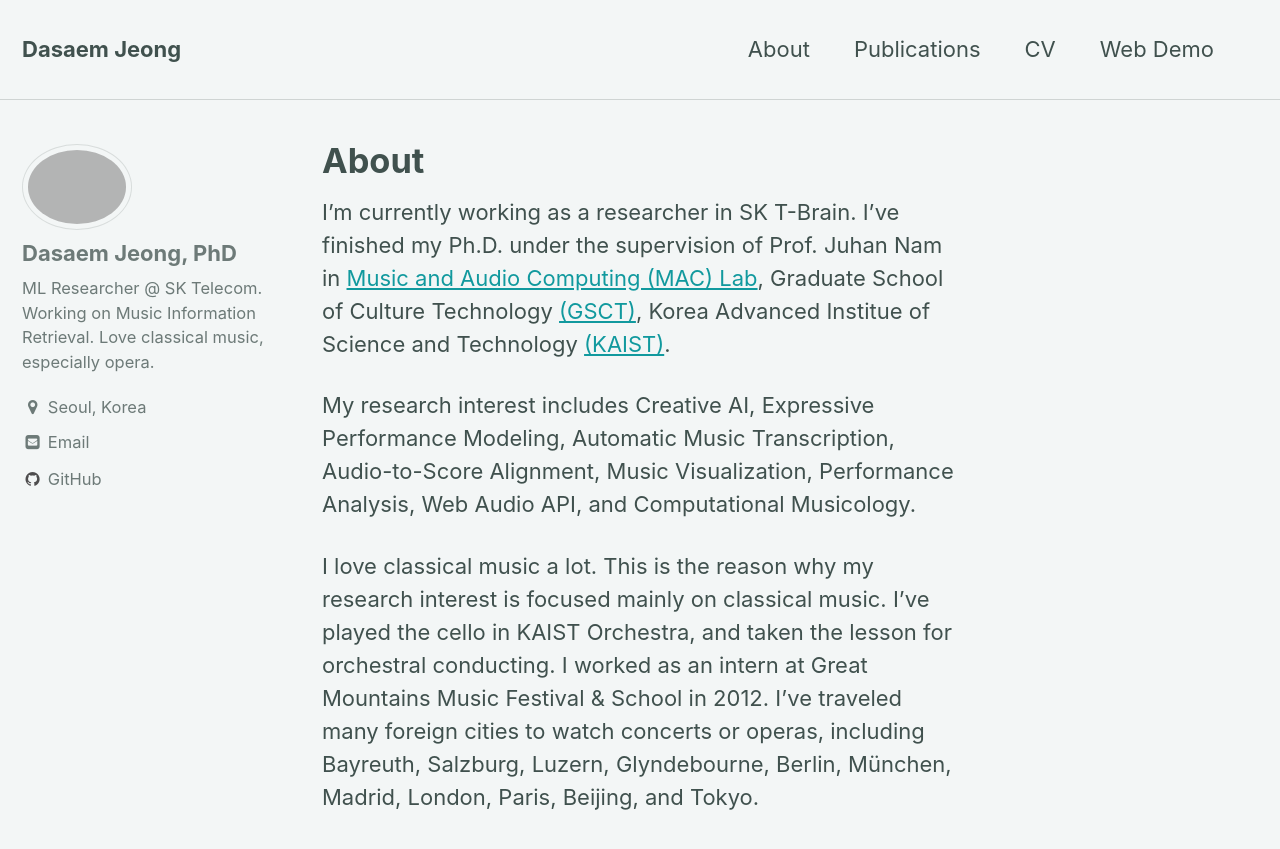
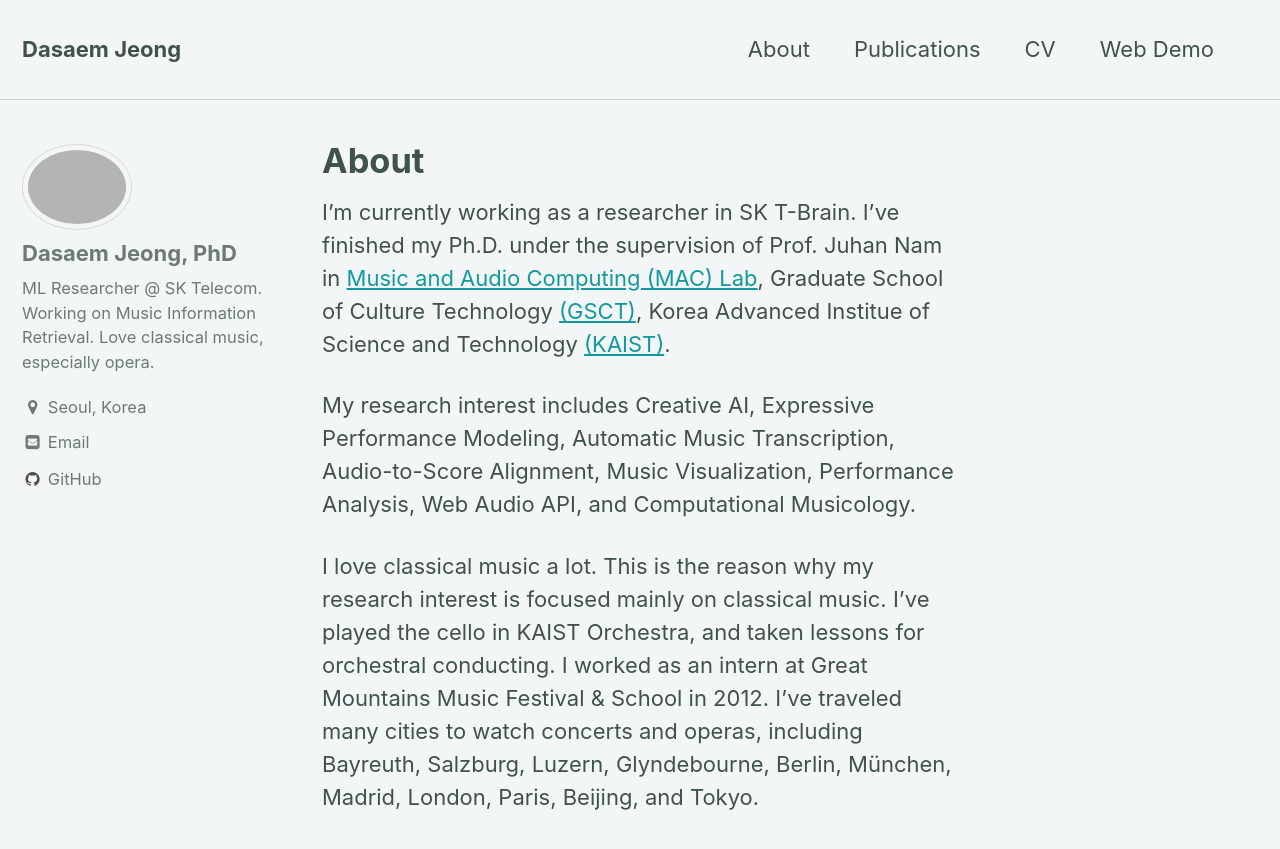
Before and after one commit to jdasam/jdasam.github.io, a Jekyll site: the page built from about.md, in a window 1280 px wide and 900 px high. Shown: the top 849 px of the window. Built offline with Jekyll 4.4.1, drawn with Linux system fonts in a browser that asks for light colours.

Commit message:
Update about.md

```diff
--- a/about.md
+++ b/about.md
@@ -10,4 +10,4 @@ I'm currently working as a researcher in SK T-Brain. I've finished my Ph.D. unde
 
 My research interest includes Creative AI, Expressive Performance Modeling, Automatic Music Transcription, Audio-to-Score Alignment, Music Visualization, Performance Analysis, Web Audio API, and Computational Musicology.
 
-I love classical music a lot. This is the reason why my research interest is focused mainly on classical music. I've played the cello in KAIST Orchestra, and taken the lesson for orchestral conducting. I worked as an intern at Great Mountains Music Festival & School in 2012. I've traveled many foreign cities to watch concerts or operas, including Bayreuth, Salzburg, Luzern, Glyndebourne, Berlin, München, Madrid, London, Paris, Beijing, and Tokyo.
+I love classical music a lot. This is the reason why my research interest is focused mainly on classical music. I've played the cello in KAIST Orchestra, and taken lessons for orchestral conducting. I worked as an intern at Great Mountains Music Festival & School in 2012. I've traveled many cities to watch concerts and operas, including Bayreuth, Salzburg, Luzern, Glyndebourne, Berlin, München, Madrid, London, Paris, Beijing, and Tokyo.
```
